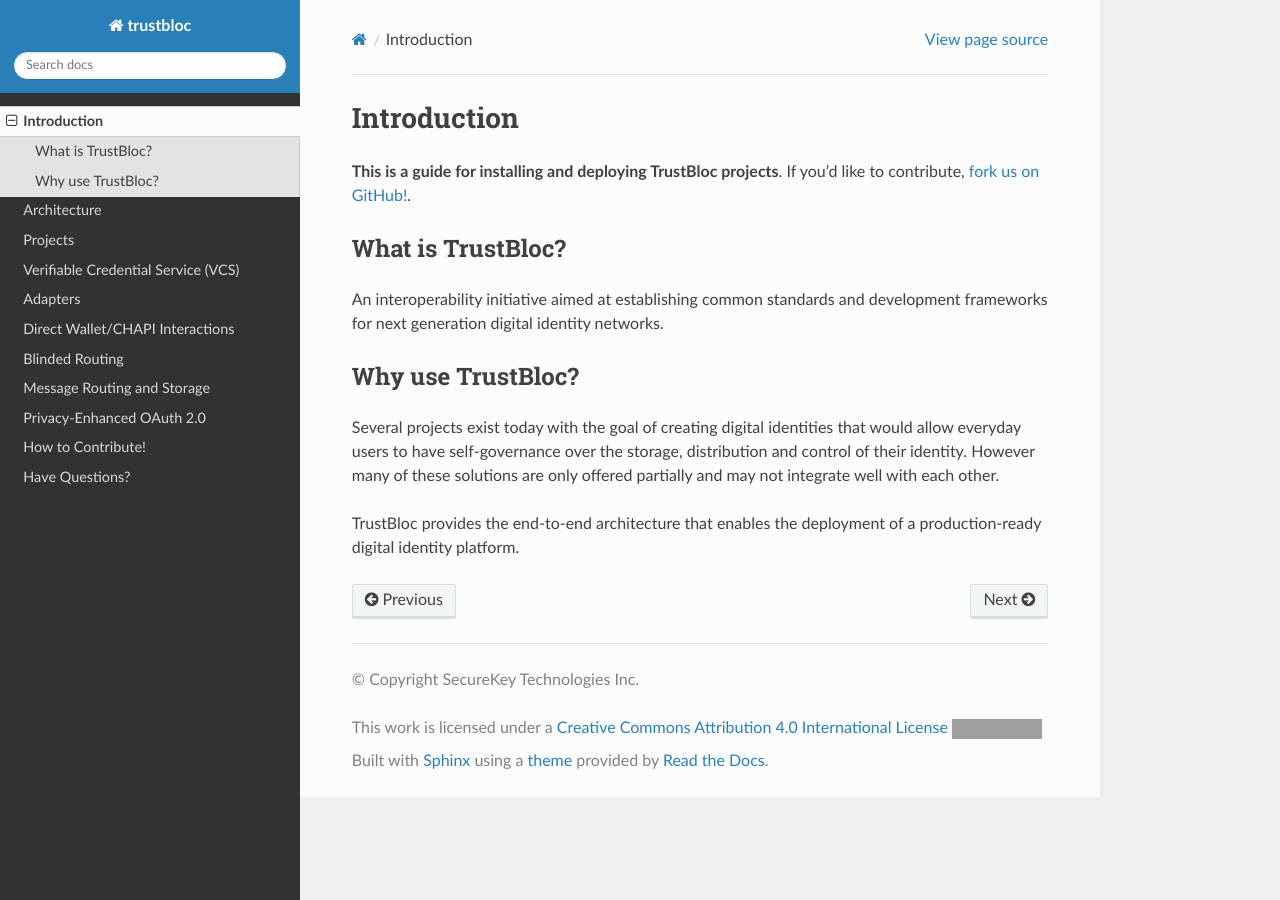
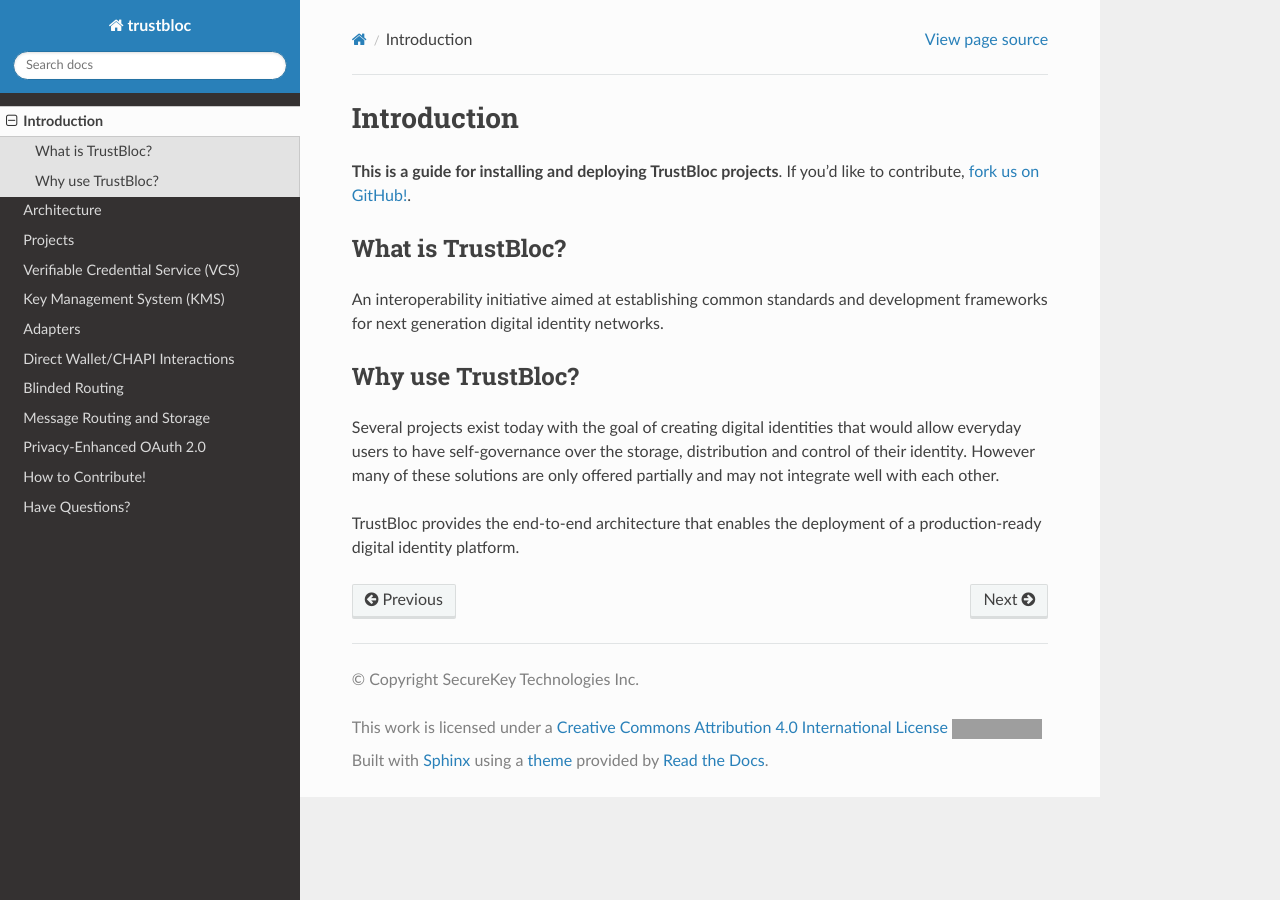
Before and after one commit to trustbloc/docs, a Sphinx documentation site: the page built from docs/source/introduction.md, in a window 1280 px wide. Built offline with Sphinx 7.4.7 and the Read the Docs theme 2.0.0, drawn with Linux system fonts in a browser that asks for light colours; some of the changed lines change nothing that is shown; grey boxes are pictures that could not be loaded.

Commit message:
docs: KMS documentation
Signed-off-by: Andrii Holovko <andriy.holovko@gmail.com>

````diff
--- a/docs/source/index.rst
+++ b/docs/source/index.rst
@@ -12,6 +12,7 @@
    architecture.md
    projects.md
    vcs.md
+   kms.md
    adapters.md
    wallet_chapi.md
    blinded_routing.md
--- /dev/null
+++ b/docs/source/kms.md
@@ -0,0 +1,71 @@
+# Key Management System (KMS)
+
+## What is KMS?
+
+KMS lets to manage cryptographic keys and use them to perform crypto operations. [TrustBloc KMS][trustbloc-kms] is a
+server implementation of [KMS][kms-api] and [Crypto][crypto-api] APIs from the [Aries Framework Go][aries-framework-go].
+
+It can be used as a [remote KMS][remote-kms] and a [remote Crypto][remote-crypto] for the framework's `webkms`
+implementation.
+
+## Running KMS server
+
+KMS server can be run as a standalone binary or a docker container. Refer [here][running-kms-server] for the instructions
+on how to run a server and supported startup flags and options.
+
+## KMS in a TrustBloc environment
+
+KMS server can play a different role depending on the concrete setup.
+
+In the TrustBloc environment, the KMS server is used as an authorization KMS for supporting [ZCAP-LD][zcap-ld] scheme
+and as an operational KMS for regular user's crypto operations.
+
+### Authorization KMS
+
+Authorization KMS allows creating Controller identity (identified by a cryptographic key pair) and then using it for
+signing requests in a ZCAP-LD authorization model.
+
+The key store for the Controller uses the server's database for storing keys. These keys are encrypted with a
+[Shamir secret lock][shamir-secret-lock].
+
+To unlock a key store, the controller's secret share needs to be present in a `Secret-Share` header for every request.
+The other share comes from the Auth server. The endpoint for fetching that share is configured with `KMS_AUTH_SERVER_URL`
+environment variable.
+
+[Server Key Manager][kms-architecture] is protected with a [Local secret lock][local-secret-lock].
+
+### Operational KMS
+
+Operational KMS manages users' working keys and supports crypto operations with those keys.
+
+Keys are protected with a [Local secret lock][local-secret-lock] and saved to the [EDV server][edv-server] provided by
+the user. EDV parameters are specified in the request upon creating a key store. Refer to the [Storage][kms-storage]
+section for the details.
+
+Recipient and MAC keys for accessing an EDV server are stored in [Server Key Manager][kms-architecture]. A primary key
+for the user's key store lock is also saved here.
+
+Operational KMS uses [ZCAP-LD][zcap-ld] authorization scheme. Requests are expected to be signed with the Authorization
+KMS.
+
+[Server Key Manager][kms-architecture] is protected with an [AWS secret lock][aws-secret-lock].
+
+## Scenario: User Onboarding
+
+```{image} _static/onboard_user_flow.png
+```
+
+[aries-framework-go]: https://github.com/hyperledger/aries-framework-go
+[kms-api]: https://github.com/hyperledger/aries-framework-go/blob/main/pkg/kms/api.go
+[crypto-api]: https://github.com/hyperledger/aries-framework-go/blob/main/pkg/crypto/api.go
+[trustbloc-kms]: https://github.com/trustbloc/kms
+[remote-kms]: https://github.com/hyperledger/aries-framework-go/blob/main/pkg/kms/webkms/remotekms.go
+[remote-crypto]: https://github.com/hyperledger/aries-framework-go/blob/main/pkg/crypto/webkms/remotecrypto.go
+[running-kms-server]: https://github.com/trustbloc/kms#running-kms-server
+[zcap-ld]: https://w3c-ccg.github.io/zcap-ld/
+[shamir-secret-lock]: https://github.com/trustbloc/kms#shamir-secret-lock
+[local-secret-lock]: https://github.com/trustbloc/kms#local-secret-lock
+[aws-secret-lock]: https://github.com/trustbloc/kms#aws-secret-lock
+[kms-architecture]: https://github.com/trustbloc/kms#architecture-overview
+[kms-storage]: https://github.com/trustbloc/kms#storage
+[edv-server]: https://github.com/trustbloc/edv
````
Also changed, not shown: docs/source/_static/onboard_user_flow.png (added).
